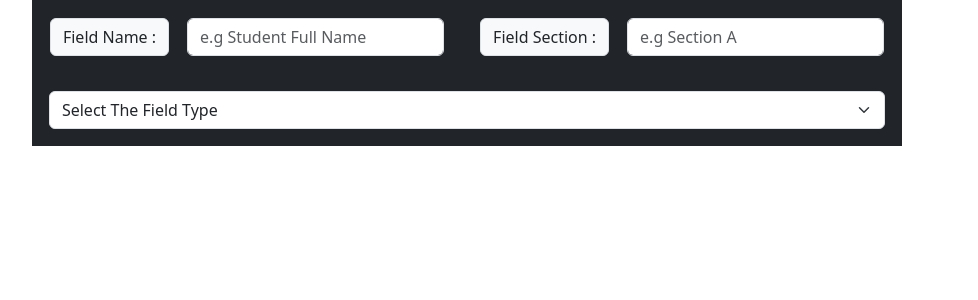
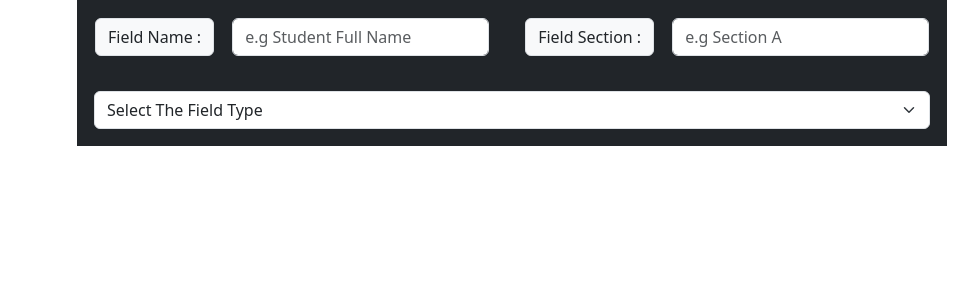
Before and after one commit to Bree-codes/BursaryApplicationProject, a React (Vite) app in the folder bursary-application-project/: page / in a window 1280 px wide. Shown: the top 300 px of the page, without its empty margins (173-1151 px from the left). Built offline with nearby package versions, Linux system fonts and the light colour scheme.

Commit message:
working on form creation

```diff
--- a/bursary-application-project/src/Components/FormFunctions/CreateFormSection.jsx
+++ b/bursary-application-project/src/Components/FormFunctions/CreateFormSection.jsx
@@ -1,11 +1,14 @@
 import InputComponent from "../InputComponent.jsx";
 import ChoiceInputComponent from "../ChoiceInputComponent.jsx";
 
-const CreateFormSection = ({fieldName, setFieldName,fieldType, setFieldType}) =>{
-
+// eslint-disable-next-line react/prop-types
+const CreateFormSection = ({fieldName, setFieldName,fieldType, setFieldType, section, setSection}) =>{
     return(
         <>
-            <table className={"justify-content-center align-content-center bg-dark m-auto"}>
+            <table className={"justify-content-center align-content-center bg-dark m-auto position-fixed"}
+                   style={{
+                       left:250
+                   }}>
                 <tbody>
                     <tr>
                         <td>
@@ -19,9 +22,9 @@ const CreateFormSection = ({fieldName, setFieldName,fieldType, setFieldType}) =>
                         <td>
                              <InputComponent filedName={"Field Section : "}
                                             type={"text"}
-                                            onChange={setFieldName}
+                                            onChange={setSection}
                                             placeHolder={"e.g Section A"}
-                                            value={fieldName}/>
+                                            value={section}/>
                         </td>
                     </tr>
                 <tr>
--- a/bursary-application-project/src/Pages/FormCreationPage.jsx
+++ b/bursary-application-project/src/Pages/FormCreationPage.jsx
@@ -1,10 +1,22 @@
 import CreateFormSection from "../Components/FormFunctions/CreateFormSection.jsx";
+import {useState} from "react";
 
 const FormCreationPage = () =>
 {
+    const [fieldType, setFieldType] = useState("");
+    const [section, setSection] = useState("")
+    const [fieldName, setFieldName] = useState("")
+
+
    return(
        <div >
-        <CreateFormSection />
+        <CreateFormSection
+            fieldName={fieldName}
+            setFieldName={setFieldName}
+            fieldType={fieldType}
+            setFieldType={setFieldType}
+            section={section}
+            setSection={setSection}/>
    </div>);
 }
 
```
